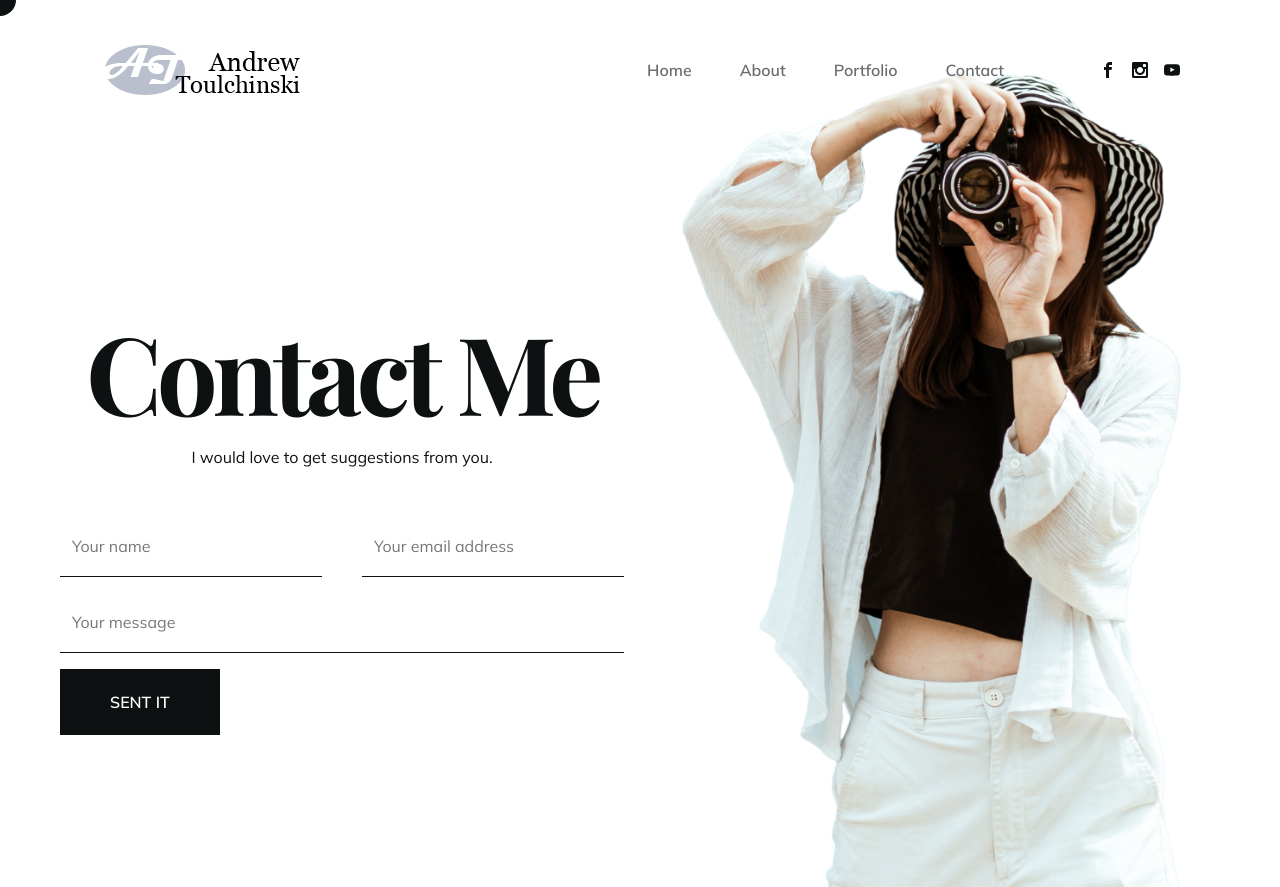
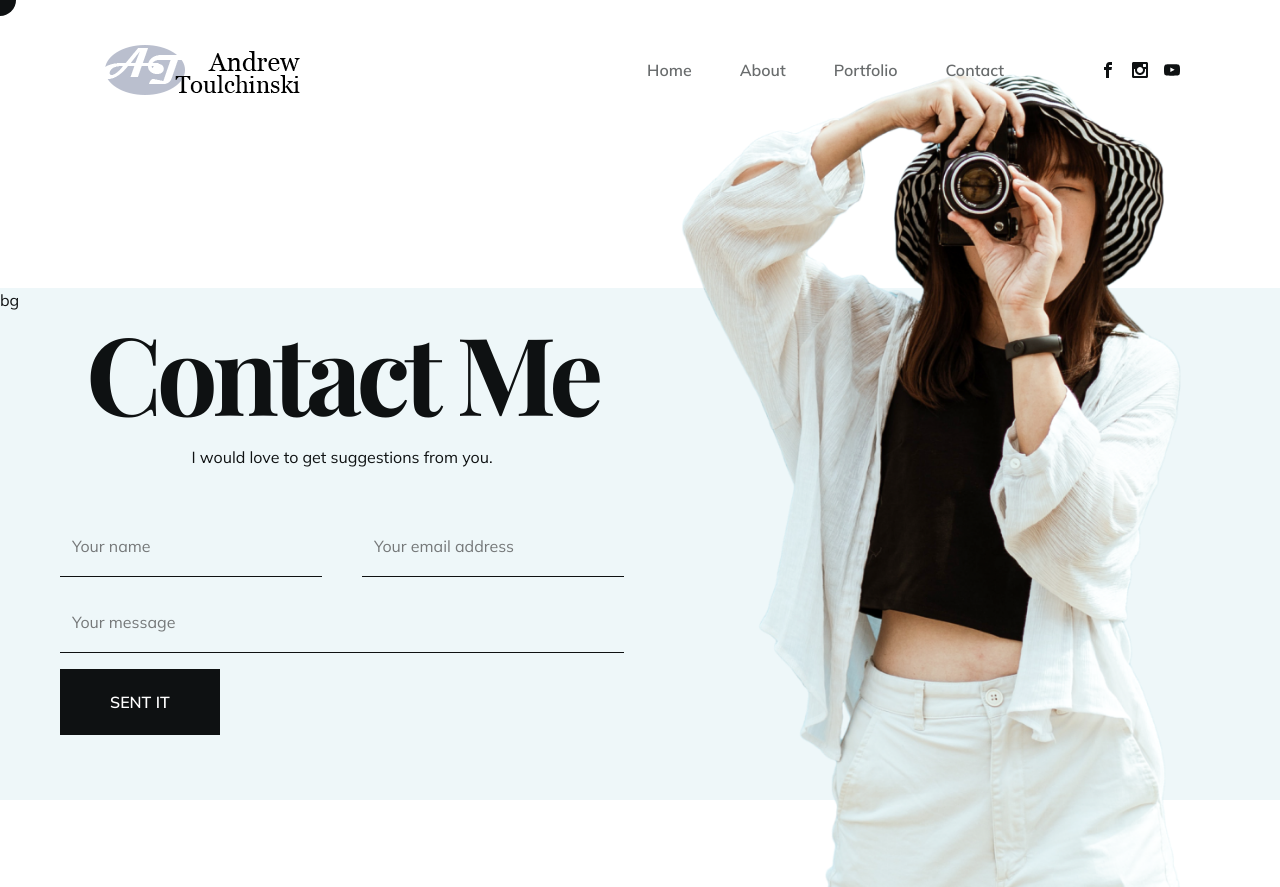
Before and after one commit to AndrewTuli/PhotoPortfolio, a React (Create React App) app: page /contact in a window 1280 px wide. Built offline with nearby package versions, Linux system fonts and the light colour scheme; a web font is replaced by a local one.

Commit message:
Added transition effects to pages Home, About, Portfolio, Contact

```diff
--- a/src/pages/About.js
+++ b/src/pages/About.js
@@ -7,8 +7,19 @@ import AboutMeImg from '../img/about/aboutme.png';
 // import link
 import { Link } from 'react-router-dom';
 
+// import motion
+import { motion } from 'framer-motion'
+// import transition
+import { transition1 } from '../transitions'
+
 const About = () => {
-  return <section className='section'>
+  return (
+  <motion.section
+  initial={{ opacity:0, y: '100%'}}
+  animate={{ opacity:1, y: 0}}
+  exit={{ opacity:0, y: '100%'}}
+  transition={transition1}
+  className='section'>
     <div className='container mx-auto h-full relative'>
       {/** text & image wrapper */}
       <div className='flex flex-col lg:flex-row
@@ -43,7 +54,8 @@ const About = () => {
       </div>
 
     </div>
-  </section>;
+  </motion.section>
+  );
 };
 
 export default About;
--- a/src/pages/Contact.js
+++ b/src/pages/Contact.js
@@ -3,18 +3,34 @@ import React from 'react';
 import WomanImg from '../img/contact/woman.png';
 //import AboutMeImg from '../img/about/aboutme.png';
 
+// import motion
+import { motion } from 'framer-motion'
+// import transition
+import { transition1 } from '../transitions'
+
 const Contact = () => {
-  return <section className='section bg-white'>
+  return (
+  <motion.section
+  initial={{ opacity:0, y: '100%'}}
+  animate={{ opacity:1, y: 0}}
+  exit={{ opacity:0, y: '100%'}}
+  transition={transition1}
+  className='section bg-white'>
     <div className='container mx-auto h-full'>
       <div className='flex flex-col lg:flex-row h-full
       items-center justify-start pt-36 gap-x-8 text-center
       lg: text-left'>
 
         {/* bg */}
-        <div className='hidden lg:flex bg-[#eef7f9]
+        <motion.div
+          initial={{ opacity:0, y: '100%'}}
+          animate={{ opacity:1, y: 0}}
+          exit={{ opacity:0, y: '100%'}}
+          transition={transition1}
+        className='hidden lg:flex bg-[#eef7f9]
         absolute bottom-0 left-0  right-0 top-72 -z-10'>
           bg
-          </div>
+          </motion.div>
 
         {/* text & form */}
         <div className='lg:flex-1 lg:pt-32 px-4'>
@@ -54,15 +70,21 @@ const Contact = () => {
         </div>
 
         {/* image */}
-        <div className='lg:flex-1'>
+        <motion.div
+          initial={{ opacity:0, y: '100%'}}
+          animate={{ opacity:1, y: 0}}
+          exit={{ opacity:0, y: '100%'}}
+          transition={{ transition: transition1, duration: 1.5 }}
+        className='lg:flex-1'>
           <img src={WomanImg} alt='' />
-        </div>
+        </motion.div>
 
 
 
       </div>
     </div>
-  </section>;
+  </motion.section>
+  );
 };
 
 export default Contact;
--- a/src/pages/Home.js
+++ b/src/pages/Home.js
@@ -1,9 +1,10 @@
 import React from 'react';
 // import images
 import WomanImg from '../img/home/woman.png';
-import IamPhotographer from '../img/home/iamphotographer2.png';
+import IamPhotographer from '../img/home/iamphotographer3.png';
 // import link
 import { Link } from 'react-router-dom';
+
 // import motion
 import { motion } from 'framer-motion'
 // import transition
@@ -13,8 +14,8 @@ import { transition1 } from '../transitions'
 const Home = () => {
   return (
   <motion.section
-  initial={{opacity: 1 }}  /** was: initial={{opacity: 0 }}  */
-  animate ={{opactity: 1 }}
+  initial={{opacity: 0 }}  /** was: initial={{opacity: 0 }}  */
+  animate ={{opacity: 1 }}
   exit = {{opacity: 0 }}
   transition={transition1}
   className='section'
@@ -24,8 +25,8 @@ const Home = () => {
       <div className='flex flex-col justify-center'>
         {/** text */}
         <motion.div
-          initial={{opacity: 1, y: '-50%' }}  /** was: initial={{opacity: 0 }}  */
-          animate ={{opactity: 1, y: 0 }}
+          initial={{opacity: 0, y: '-50%' }}  /** was: initial={{opacity: 0 }}  */
+          animate ={{opacity: 1, y: 0 }}
           exit = {{opacity: 0, y: '-50%'  }}
           transition={transition1}
 
@@ -43,9 +44,17 @@ const Home = () => {
 
         {/** image */}
         <div className='flex justify-end max-h-96 lg:max-h-max'>
-          <div className='relative lg:-right-40 overflow-hidden'>
-            <img src={IamPhotographer} alt='' />
-          </div>
+          <motion.div
+          initial={{ scale:0 }}
+          animate={{ scale:1 }}
+          exit={{ scale:0 }}
+          transition={transition1}
+          className='relative lg:-right-40 overflow-hidden'>
+            <motion.img
+            whileHover={{ scale: 1.1 }}
+            transition={transition1}
+            src={IamPhotographer} alt='' />
+          </motion.div>
         </div>
 
       </div>
--- a/src/pages/Portfolio.js
+++ b/src/pages/Portfolio.js
@@ -9,8 +9,19 @@ import Image6 from '../img/portfolio/6.png'
 // import link
 import { Link } from 'react-router-dom';
 
+// import motion
+import { motion } from 'framer-motion'
+// import transition
+import { transition1 } from '../transitions'
+
 const Portfolio = () => {
-  return <section className='section'>
+  return (
+  <motion.section
+  initial={{ opacity:0, y: '100%'}}
+  animate={{ opacity:1, y: 0}}
+  exit={{ opacity:0, y: '100%'}}
+  transition={transition1}
+  className='section'>
     <div className='container mx-auto h-full relative'>
       <div className='flex flex-col lg:flex-row h-full
       items-center justify-start gap-x-24 text-center
@@ -100,7 +111,8 @@ const Portfolio = () => {
       </div>
 
     </div>
-  </section>;
+  </motion.section>
+  );
 };
 
 export default Portfolio;
```
